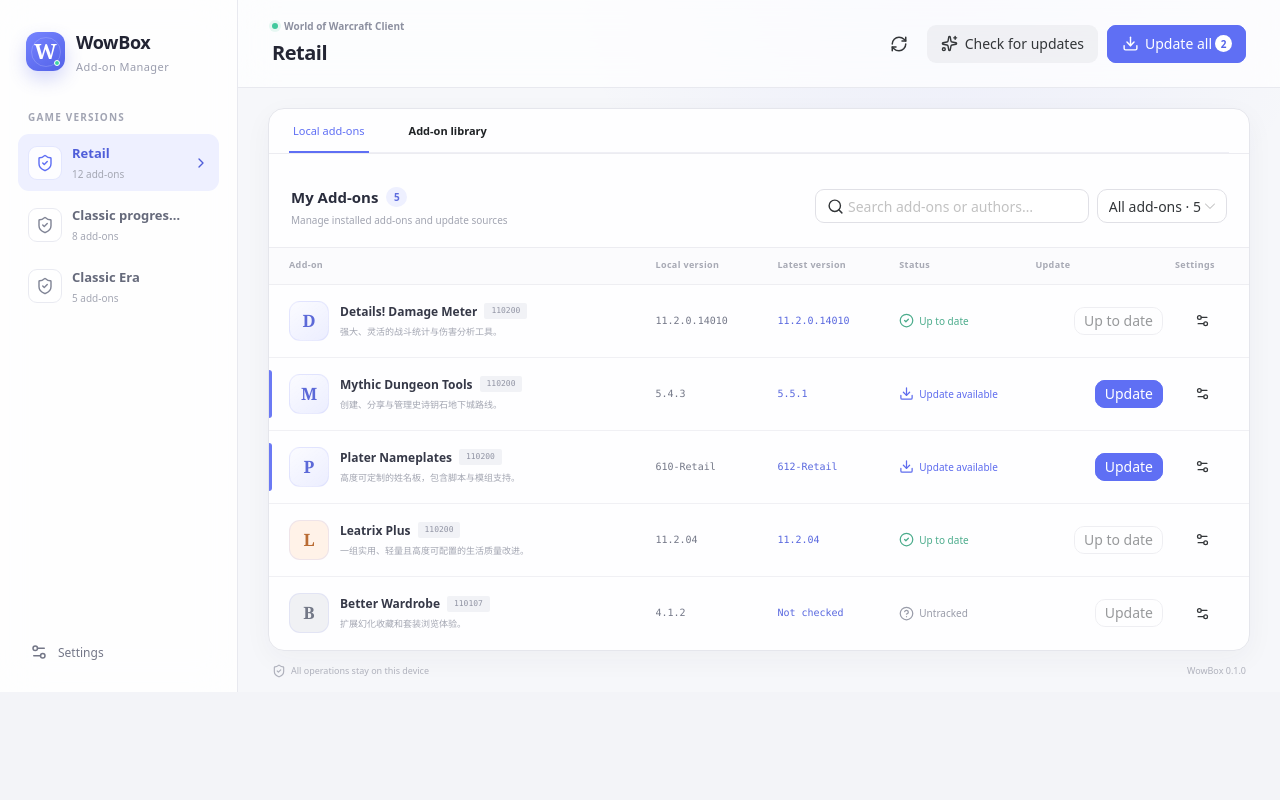
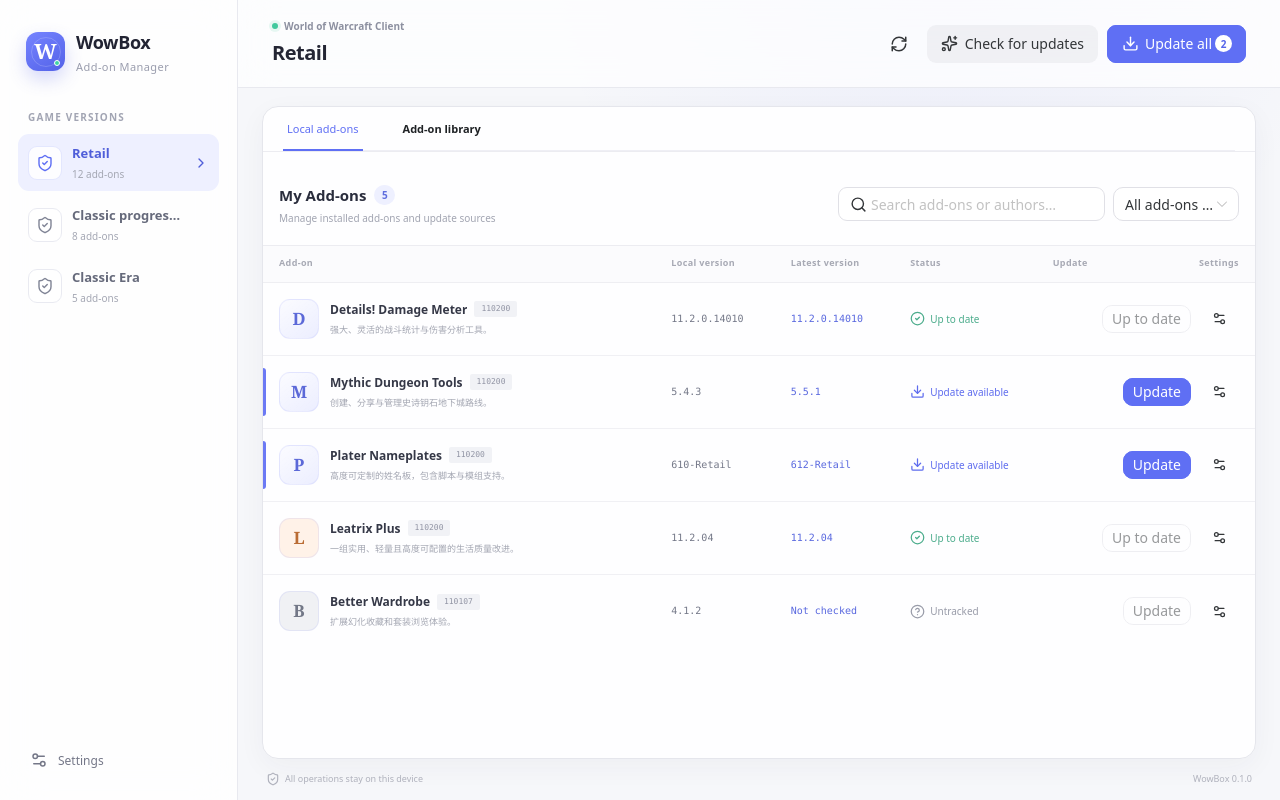
Before and after one commit to zzvaki/wowbox, a Vue app: page / in a window 1280 px wide. Built offline with nearby package versions, Linux system fonts and the light colour scheme.

Commit message:
fix: fit addon manager to window

```diff
--- a/src/App.vue
+++ b/src/App.vue
@@ -823,6 +823,7 @@
     :theme-overrides="themeOverrides"
     :locale="naiveLocale"
     :date-locale="naiveDateLocale"
+    style="height: 100%;"
   >
     <n-message-provider>
       <div class="app-shell">
--- a/src/styles.css
+++ b/src/styles.css
@@ -35,6 +35,8 @@
   display: flex;
   width: 100%;
   height: 100%;
+  min-height: 0;
+  overflow: hidden;
   background:
     radial-gradient(circle at 74% -10%, rgba(107, 119, 247, 0.08), transparent 32%),
     #f6f7fa;
@@ -42,8 +44,10 @@
 
 .sidebar {
   display: flex;
+  min-height: 0;
   flex: 0 0 238px;
   flex-direction: column;
+  overflow: hidden;
   padding: 28px 18px 20px;
   border-right: 1px solid #e8e9ef;
   background: rgba(255, 255, 255, 0.82);
@@ -124,8 +128,10 @@
 
 .installation-list {
   display: flex;
+  min-height: 0;
   flex-direction: column;
   gap: 5px;
+  overflow-y: auto;
 }
 
 .installation-item {
@@ -303,9 +309,11 @@
 
 .main {
   display: flex;
+  min-height: 0;
   min-width: 0;
   flex: 1;
   flex-direction: column;
+  overflow: hidden;
 }
 
 .topbar {
@@ -370,16 +378,16 @@
   min-height: 0;
   flex: 1;
   flex-direction: column;
-  padding: 20px 30px 14px;
-  overflow-x: auto;
-  overflow-y: hidden;
+  padding: 18px 24px 14px;
+  overflow: hidden;
 }
 
 .addons-panel {
   display: flex;
+  width: 100%;
   min-height: 0;
+  min-width: 0;
   flex: 1;
-  min-width: 920px;
   overflow: hidden;
   border: 1px solid #e5e6ec;
   border-radius: 16px;
@@ -390,6 +398,7 @@
 .addon-tabs {
   display: flex;
   min-height: 0;
+  min-width: 0;
   flex: 1;
   flex-direction: column;
 }
@@ -424,8 +433,9 @@
   align-items: center;
   justify-content: space-between;
   flex: 0 0 auto;
+  gap: 16px;
   min-height: 82px;
-  padding: 16px 22px;
+  padding: 16px;
   border-bottom: 1px solid #ececf1;
 }
 
@@ -444,6 +454,7 @@
 
 .panel-heading {
   min-width: 0;
+  flex: 1;
 }
 
 .panel-title-line {
@@ -467,36 +478,38 @@
 
 .toolbar-controls {
   display: flex;
+  min-width: 0;
+  flex: 0 1 auto;
   gap: 8px;
   align-items: center;
 }
 
 .search-input {
-  width: 220px;
+  width: clamp(160px, 20vw, 210px);
 }
 
 .filter-select {
-  width: 137px;
+  width: 126px;
 }
 
 .table-header,
 .addon-row {
   display: grid;
   grid-template-columns:
-    minmax(280px, 2fr)
-    minmax(96px, 0.62fr)
-    minmax(96px, 0.62fr)
-    minmax(110px, 0.7fr)
-    minmax(110px, 0.72fr)
-    54px;
-  column-gap: 12px;
+    minmax(180px, 2fr)
+    minmax(70px, 0.58fr)
+    minmax(70px, 0.58fr)
+    minmax(92px, 0.7fr)
+    minmax(100px, 0.72fr)
+    40px;
+  column-gap: 8px;
   align-items: center;
 }
 
 .table-header {
   flex: 0 0 auto;
   min-height: 37px;
-  padding: 0 20px;
+  padding: 0 16px;
   border-bottom: 1px solid #eeeef2;
   color: #a7a9b4;
   background: #fbfbfd;
@@ -514,7 +527,7 @@
 .addon-row {
   position: relative;
   min-height: 73px;
-  padding: 10px 20px;
+  padding: 10px 16px;
   border-bottom: 1px solid #f0f0f4;
   transition: background 140ms ease;
 }
@@ -777,10 +790,10 @@
 .skeleton-row {
   display: grid;
   min-height: 73px;
-  grid-template-columns: 42px minmax(220px, 1fr) 100px 100px 90px;
-  gap: 11px;
+  grid-template-columns: 42px minmax(150px, 1fr) repeat(3, minmax(64px, 0.5fr));
+  gap: 8px;
   align-items: center;
-  padding: 10px 20px;
+  padding: 10px 16px;
   border-bottom: 1px solid #f0f0f4;
 }
 
```
